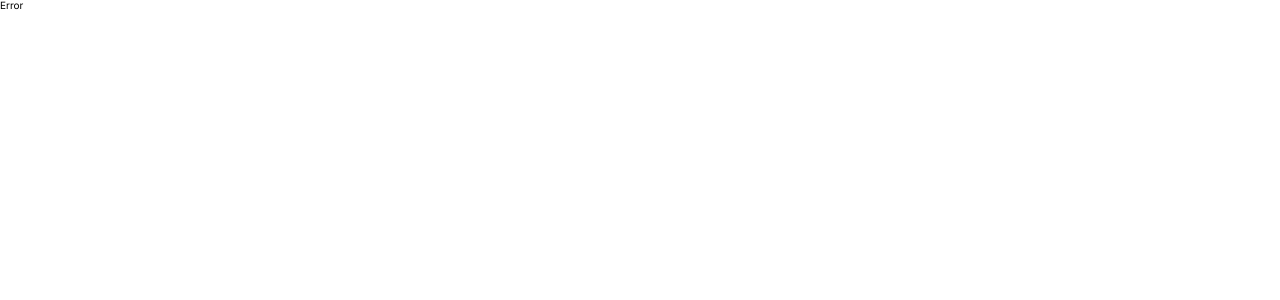
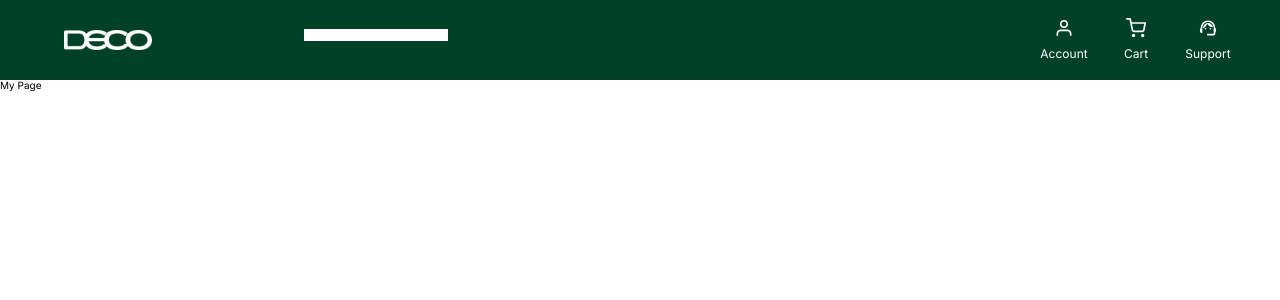
Before and after one commit to Deco-Project-26-01/Deco-Store-FE, a React (Vite) app: page /mypage in a window 1280 px wide. Before the commit this address had no page. Shown: the top 300 px of the page. Built offline with nearby package versions, Linux system fonts and the light colour scheme.

Commit message:
Cont: 라우팅 경로 수정

```diff
--- a/src/App.tsx
+++ b/src/App.tsx
@@ -1,5 +1,5 @@
+import router from '@/routes';
 import { RouterProvider } from 'react-router-dom';
-import router from '@/routes';
 
 function App() {
 	return <RouterProvider router={router} />;
--- a/src/components/Layout/Layout.tsx
+++ b/src/components/Layout/Layout.tsx
@@ -1,8 +1,14 @@
-import { Outlet } from 'react-router-dom';
+import Header from '@components/Header/Header';
+import { Outlet, useLocation } from 'react-router-dom';
 
 const Layout = () => {
+	const { pathname } = useLocation();
+	const isCheckoutPage = pathname.split('/')[1] === 'checkout';
+	console.log(isCheckoutPage);
+
 	return (
 		<>
+			<Header type={isCheckoutPage ? 'checkout' : 'default'} />
 			<Outlet />
 		</>
 	);
--- /dev/null
+++ b/src/pages/Mypage/Mypage.tsx
@@ -0,0 +1,5 @@
+const MyPage = () => {
+	return <div>My Page</div>;
+};
+
+export default MyPage;
--- /dev/null
+++ b/src/pages/Mypage/Support.tsx
@@ -0,0 +1,5 @@
+const Support = () => {
+	return <div>Support</div>;
+};
+
+export default Support;
--- a/src/routes.tsx
+++ b/src/routes.tsx
@@ -3,6 +3,8 @@ import Layout from '@components/Layout/Layout';
 import Error from '@components/Error/Error';
 import Home from '@pages/Home/Home';
 import Cart from '@pages/Cart/Cart';
+import MyPage from '@pages/Mypage/Mypage';
+import Support from '@pages/Mypage/Support';
 
 const router = createBrowserRouter([
 	{
@@ -12,13 +14,28 @@ const router = createBrowserRouter([
 		children: [
 			// 홈
 			{
-				path: '/',
+				index: true,
 				element: <Home />,
 			},
 			// 장바구니
 			{
-				path: '/cart',
+				path: 'cart',
 				element: <Cart />,
+			},
+			// 마이페이지
+			{
+				path: 'mypage',
+
+				children: [
+					{
+						index: true,
+						element: <MyPage />,
+					},
+					{
+						path: 'support',
+						element: <Support />,
+					},
+				],
 			},
 		],
 	},
```
